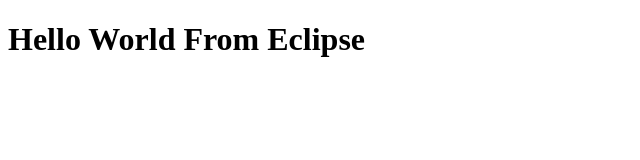
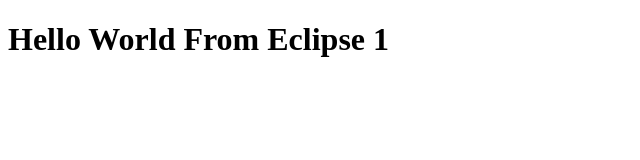
Before and after one commit to rahulkulapkar/rahulkulapkar.github.com, a plain HTML site: page index.html in a window 1280 px wide. Shown: the full height of the page, 0-640 px from the left. Drawn offline with Linux system fonts and the light colour scheme.

Commit message:
Commit and push from eclipse

```diff
--- a/index.html
+++ b/index.html
@@ -5,6 +5,6 @@
 <title>Rahul Kulapkar</title>
 </head>
 <body>
-<h1>Hello World From Eclipse</h1>
+<h1>Hello World From Eclipse 1</h1>
 </body>
 </html>
```
